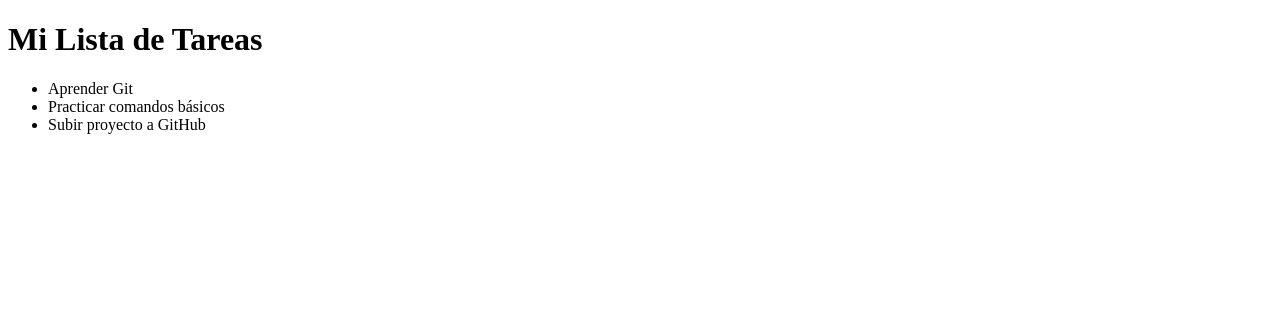
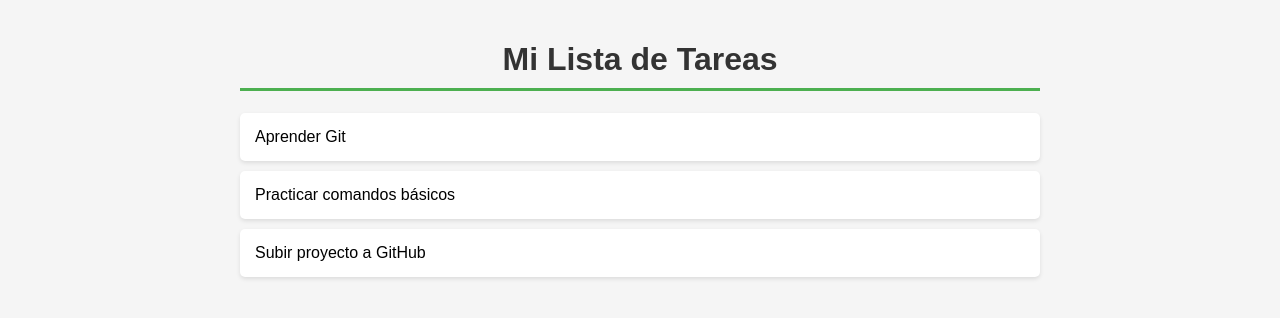
Before and after one commit to mohg150/mi-lista-tareas, a plain HTML site: page index.html in a window 1280 px wide. Drawn offline with Linux system fonts and the light colour scheme.

Commit message:
Agregar estilos CSS y vincular con HTML

```diff
--- a/index.html
+++ b/index.html
@@ -4,6 +4,7 @@
     <meta charset="UTF-8">
     <meta name="viewport" content="width=device-width, initial-scale=1.0">
     <title>Giancarlo Rodriguez #18 6toC</title>
+    <link rel="stylesheet" href="styles.css">
 </head>
 <body>
     <h1>Mi Lista de Tareas</h1>
--- /dev/null
+++ b/styles.css
@@ -0,0 +1,27 @@
+body {
+    font-family: Arial, sans-serif;
+    max-width: 800px;
+    margin: 0 auto;
+    padding: 20px;
+    background-color: #f5f5f5;
+}
+
+h1 {
+    color: #333;
+    text-align: center;
+    border-bottom: 3px solid #4CAF50;
+    padding-bottom: 10px;
+}
+
+ul {
+    list-style-type: none;
+    padding: 0;
+}
+
+li {
+    background-color: white;
+    margin: 10px 0;
+    padding: 15px;
+    border-radius: 5px;
+    box-shadow: 0 2px 4px rgba(0,0,0,0.1);
+}
```
